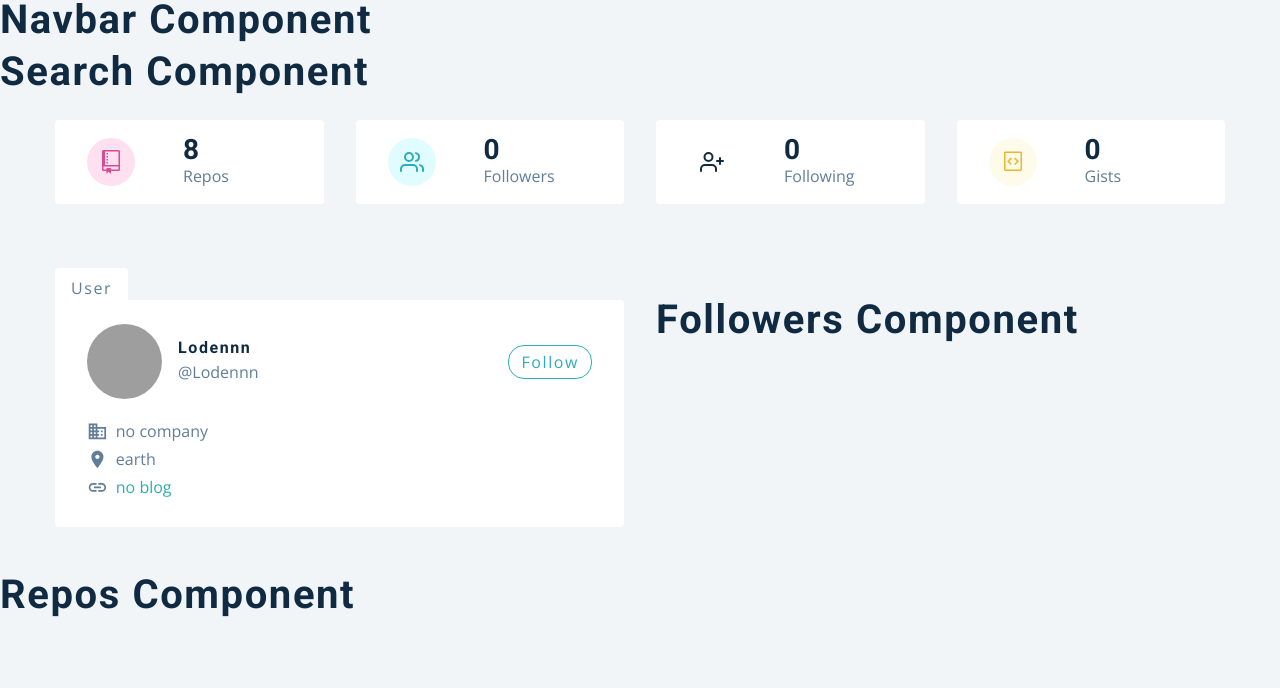
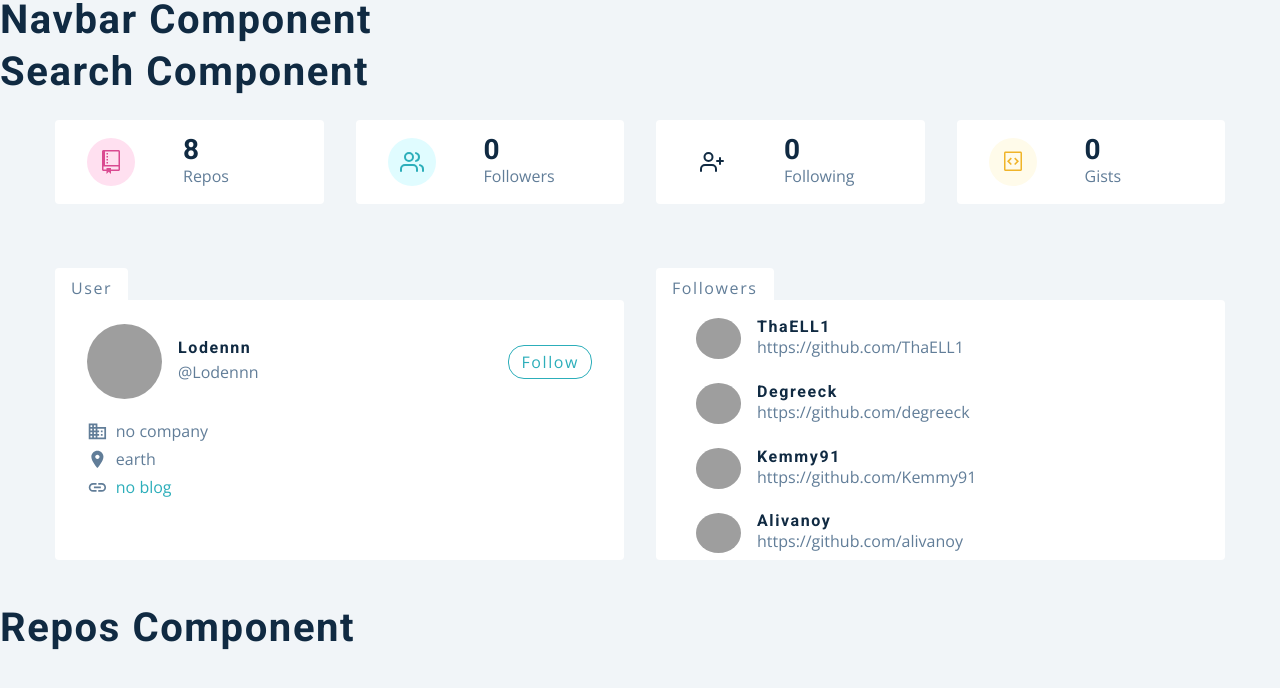
Before and after one commit to Lodennn/search-github-users-data, a React (Create React App) app: page / in a window 1280 px wide. Shown: the top 688 px of the page. Built offline with nearby package versions, Linux system fonts and the light colour scheme; grey boxes are pictures that could not be loaded.

Commit message:
add followers component

```diff
--- a/src/components/Followers/Followers.js
+++ b/src/components/Followers/Followers.js
@@ -1,9 +1,29 @@
 import React from "react";
 import { GithubContext } from "../../context/context";
 import styled from "styled-components";
+import { useContext } from "react";
 
 const Followers = () => {
-  return <h2>followers component</h2>;
+  const { followers } = useContext(GithubContext);
+
+  return (
+    <Wrapper>
+      <div className="followers">
+        {followers.map((follower, index) => {
+          const { avatar_url: avatar, html_url, login } = follower;
+          return (
+            <article key={index}>
+              <img src={avatar} alt={login} />
+              <div>
+                <h4>{login}</h4>
+                <a href={html_url}>{html_url}</a>
+              </div>
+            </article>
+          );
+        })}
+      </div>
+    </Wrapper>
+  );
 };
 
 const Wrapper = styled.article`
@@ -29,7 +49,7 @@
     font-size: 1rem;
   }
   .followers {
-    overflow: scroll;
+    overflow-y: scroll;
     height: 260px;
     display: grid;
     grid-template-rows: repeat(auto-fill, minmax(45px, 1fr));
```
